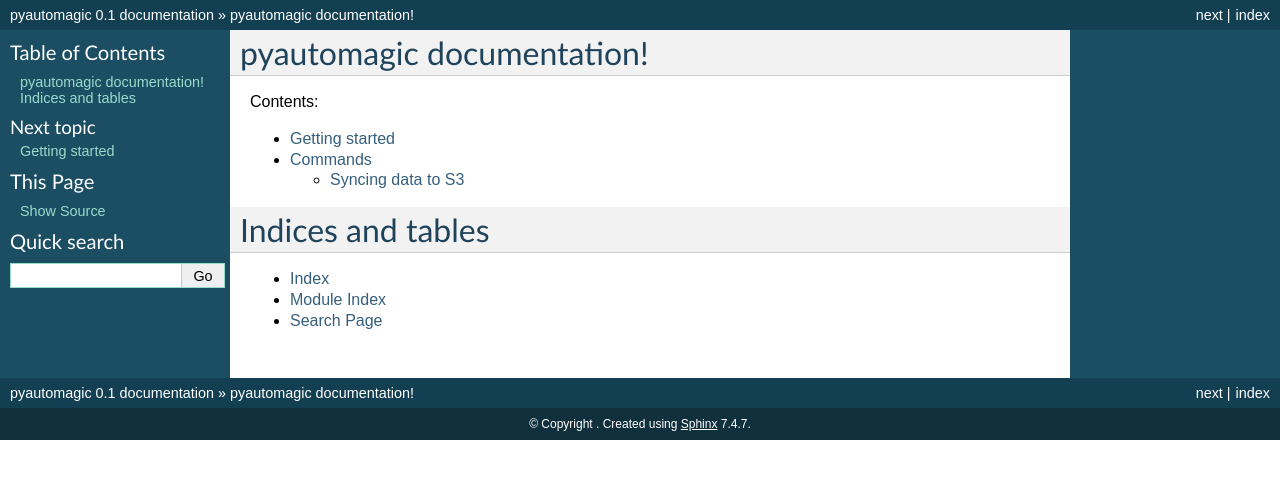
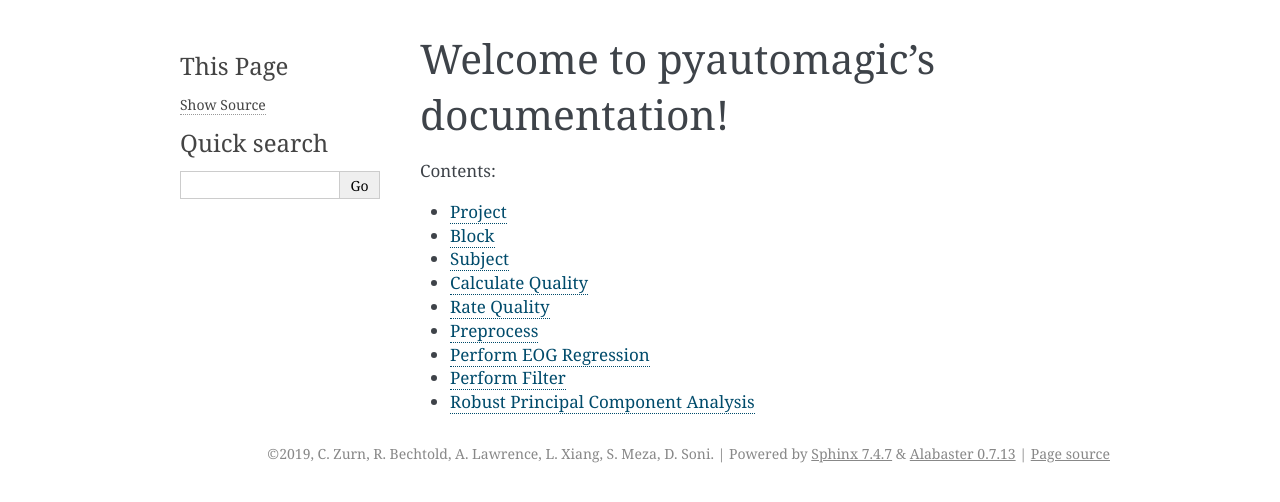
Before and after one commit to NeuroDataDesign/pyautomagic, a Sphinx documentation site: the page built from docs/index.rst, in a window 1280 px wide. Shown: the top 502 px of the page. Built offline with Sphinx 7.4.7, drawn with Linux system fonts in a browser that asks for light colours.

Commit message:
added documentation using sphinx to pull from docstrings to create the document

```diff
--- a/docs/conf.py
+++ b/docs/conf.py
@@ -1,244 +1,66 @@
-# -*- coding: utf-8 -*-
+# Configuration file for the Sphinx documentation builder.
 #
-# pyautomagic documentation build configuration file, created by
-# sphinx-quickstart.
-#
-# This file is execfile()d with the current directory set to its containing dir.
-#
-# Note that not all possible configuration values are present in this
-# autogenerated file.
-#
-# All configuration values have a default; values that are commented out
-# serve to show the default.
+# This file only contains a selection of the most common options. For a full
+# list see the documentation:
+# http://www.sphinx-doc.org/en/master/config
 
-import os
-import sys
+# -- Path setup --------------------------------------------------------------
 
 # If extensions (or modules to document with autodoc) are in another directory,
 # add these directories to sys.path here. If the directory is relative to the
 # documentation root, use os.path.abspath to make it absolute, like shown here.
-# sys.path.insert(0, os.path.abspath('.'))
+#
+import os
+import sys
+sys.path.insert(0, os.path.abspath('../'))
+sys.path.insert(0, os.path.abspath('../pyautomagic/src'))
+sys.path.insert(0, os.path.abspath('../pyautomagic/preprocessing'))
 
-# -- General configuration -----------------------------------------------------
+# -- Project information -----------------------------------------------------
 
-# If your documentation needs a minimal Sphinx version, state it here.
-# needs_sphinx = '1.0'
+project = 'pyatuomagic'
+copyright = '2019, C. Zurn, R. Bechtold, A. Lawrence, L. Xiang, S. Meza, D. Soni'
+author = 'C. Zurn, R. Bechtold, A. Lawrence, L. Xiang, S. Meza, D. Soni'
 
-# Add any Sphinx extension module names here, as strings. They can be extensions
-# coming with Sphinx (named 'sphinx.ext.*') or your custom ones.
-extensions = []
+# The full version, including alpha/beta/rc tags
+release = '0.0.1'
+
+
+# -- General configuration ---------------------------------------------------
+
+# Add any Sphinx extension module names here, as strings. They can be
+# extensions coming with Sphinx (named 'sphinx.ext.*') or your custom
+# ones.
+extensions = ['sphinx.ext.napoleon','sphinx.ext.autodoc'
+]
+
+napoleon_google_docstring = False
+napoleon_use_param = False
+napoleon_use_ivar = True
 
 # Add any paths that contain templates here, relative to this directory.
 templates_path = ['_templates']
 
-# The suffix of source filenames.
-source_suffix = '.rst'
-
-# The encoding of source files.
-# source_encoding = 'utf-8-sig'
-
-# The master toctree document.
-master_doc = 'index'
-
-# General information about the project.
-project = u'pyautomagic'
-
-# The version info for the project you're documenting, acts as replacement for
-# |version| and |release|, also used in various other places throughout the
-# built documents.
-#
-# The short X.Y version.
-version = '0.1'
-# The full version, including alpha/beta/rc tags.
-release = '0.1'
-
-# The language for content autogenerated by Sphinx. Refer to documentation
-# for a list of supported languages.
-# language = None
-
-# There are two options for replacing |today|: either, you set today to some
-# non-false value, then it is used:
-# today = ''
-# Else, today_fmt is used as the format for a strftime call.
-# today_fmt = '%B %d, %Y'
-
 # List of patterns, relative to source directory, that match files and
 # directories to ignore when looking for source files.
-exclude_patterns = ['_build']
-
-# The reST default role (used for this markup: `text`) to use for all documents.
-# default_role = None
-
-# If true, '()' will be appended to :func: etc. cross-reference text.
-# add_function_parentheses = True
-
-# If true, the current module name will be prepended to all description
-# unit titles (such as .. function::).
-# add_module_names = True
-
-# If true, sectionauthor and moduleauthor directives will be shown in the
-# output. They are ignored by default.
-# show_authors = False
-
-# The name of the Pygments (syntax highlighting) style to use.
-pygments_style = 'sphinx'
-
-# A list of ignored prefixes for module index sorting.
-# modindex_common_prefix = []
+# This pattern also affects html_static_path and html_extra_path.
+exclude_patterns = []
 
 
-# -- Options for HTML output ---------------------------------------------------
+# -- Options for HTML output -------------------------------------------------
 
 # The theme to use for HTML and HTML Help pages.  See the documentation for
 # a list of builtin themes.
-html_theme = 'default'
-
-# Theme options are theme-specific and customize the look and feel of a theme
-# further.  For a list of options available for each theme, see the
-# documentation.
-# html_theme_options = {}
-
-# Add any paths that contain custom themes here, relative to this directory.
-# html_theme_path = []
-
-# The name for this set of Sphinx documents.  If None, it defaults to
-# "<project> v<release> documentation".
-# html_title = None
-
-# A shorter title for the navigation bar.  Default is the same as html_title.
-# html_short_title = None
-
-# The name of an image file (relative to this directory) to place at the top
-# of the sidebar.
-# html_logo = None
-
-# The name of an image file (within the static path) to use as favicon of the
-# docs.  This file should be a Windows icon file (.ico) being 16x16 or 32x32
-# pixels large.
-# html_favicon = None
+#
+html_theme = 'alabaster'
 
 # Add any paths that contain custom static files (such as style sheets) here,
 # relative to this directory. They are copied after the builtin static files,
 # so a file named "default.css" will overwrite the builtin "default.css".
 html_static_path = ['_static']
 
-# If not '', a 'Last updated on:' timestamp is inserted at every page bottom,
-# using the given strftime format.
-# html_last_updated_fmt = '%b %d, %Y'
-
-# If true, SmartyPants will be used to convert quotes and dashes to
-# typographically correct entities.
-# html_use_smartypants = True
-
-# Custom sidebar templates, maps document names to template names.
-# html_sidebars = {}
-
-# Additional templates that should be rendered to pages, maps page names to
-# template names.
-# html_additional_pages = {}
-
-# If false, no module index is generated.
-# html_domain_indices = True
-
-# If false, no index is generated.
-# html_use_index = True
-
-# If true, the index is split into individual pages for each letter.
-# html_split_index = False
-
-# If true, links to the reST sources are added to the pages.
-# html_show_sourcelink = True
-
-# If true, "Created using Sphinx" is shown in the HTML footer. Default is True.
-# html_show_sphinx = True
-
-# If true, "(C) Copyright ..." is shown in the HTML footer. Default is True.
-# html_show_copyright = True
-
-# If true, an OpenSearch description file will be output, and all pages will
-# contain a <link> tag referring to it.  The value of this option must be the
-# base URL from which the finished HTML is served.
-# html_use_opensearch = ''
-
-# This is the file name suffix for HTML files (e.g. ".xhtml").
-# html_file_suffix = None
-
-# Output file base name for HTML help builder.
-htmlhelp_basename = 'pyautomagicdoc'
-
-
-# -- Options for LaTeX output --------------------------------------------------
+# -- Options for LaTeX output -------------------------------------------------
 
 latex_elements = {
-    # The paper size ('letterpaper' or 'a4paper').
-    # 'papersize': 'letterpaper',
-
-    # The font size ('10pt', '11pt' or '12pt').
-    # 'pointsize': '10pt',
-
-    # Additional stuff for the LaTeX preamble.
-    # 'preamble': '',
+  'extraclassoptions': 'openany,oneside'
 }
-
-# Grouping the document tree into LaTeX files. List of tuples
-# (source start file, target name, title, author, documentclass [howto/manual]).
-latex_documents = [
-    ('index',
-     'pyautomagic.tex',
-     u'pyautomagic Documentation',
-     u"NDD19", 'manual'),
-]
-
-# The name of an image file (relative to this directory) to place at the top of
-# the title page.
-# latex_logo = None
-
-# For "manual" documents, if this is true, then toplevel headings are parts,
-# not chapters.
-# latex_use_parts = False
-
-# If true, show page references after internal links.
-# latex_show_pagerefs = False
-
-# If true, show URL addresses after external links.
-# latex_show_urls = False
-
-# Documents to append as an appendix to all manuals.
-# latex_appendices = []
-
-# If false, no module index is generated.
-# latex_domain_indices = True
-
-
-# -- Options for manual page output --------------------------------------------
-
-# One entry per manual page. List of tuples
-# (source start file, name, description, authors, manual section).
-man_pages = [
-    ('index', 'pyautomagic', u'pyautomagic Documentation',
-     [u"NDD19"], 1)
-]
-
-# If true, show URL addresses after external links.
-# man_show_urls = False
-
-
-# -- Options for Texinfo output ------------------------------------------------
-
-# Grouping the document tree into Texinfo files. List of tuples
-# (source start file, target name, title, author,
-#  dir menu entry, description, category)
-texinfo_documents = [
-    ('index', 'pyautomagic', u'pyautomagic Documentation',
-     u"NDD19", 'pyautomagic',
-     'A Python3 version of the automagic EEG processing pipeline.', 'Miscellaneous'),
-]
-
-# Documents to append as an appendix to all manuals.
-# texinfo_appendices = []
-
-# If false, no module index is generated.
-# texinfo_domain_indices = True
-
-# How to display URL addresses: 'footnote', 'no', or 'inline'.
-# texinfo_show_urls = 'footnote'
--- a/docs/getting-started.rst
+++ /dev/null
@@ -1,6 +0,0 @@
-Getting started
-===============
-
-This is where you describe how to get set up on a clean install, including the
-commands necessary to get the raw data (using the `sync_data_from_s3` command,
-for example), and then how to make the cleaned, final data sets.
--- a/docs/index.rst
+++ b/docs/index.rst
@@ -1,24 +1,14 @@
 .. pyautomagic documentation master file, created by
-   sphinx-quickstart.
+   sphinx-quickstart on Fri Dec 20 14:56:43 2019.
    You can adapt this file completely to your liking, but it should at least
    contain the root `toctree` directive.
 
-pyautomagic documentation!
-==============================================
-
-Contents:
+Welcome to pyautomagic's documentation!
+=======================================
 
 .. toctree::
    :maxdepth: 2
+   :caption: Contents:
 
-   getting-started
-   commands
-
-
-
-Indices and tables
-==================
-
-* :ref:`genindex`
-* :ref:`modindex`
-* :ref:`search`
+   source
+   preprocessing
--- /dev/null
+++ b/docs/preprocessing.rst
@@ -0,0 +1,23 @@
+Preprocess
+==========
+
+.. automodule:: preprocess
+   :members:
+
+Perform EOG Regression
+======================
+
+.. automodule:: perform_EOG_regression
+   :members:
+
+Perform Filter
+==============
+
+.. automodule:: performFilter
+   :members:
+
+Robust Principal Component Analysis
+===================================
+
+.. automodule:: rpca
+   :members:
--- /dev/null
+++ b/docs/source.rst
@@ -0,0 +1,29 @@
+Project
+=======
+
+.. automodule:: Project
+   :members:
+
+Block
+=====
+
+.. automodule:: Block
+   :members:
+
+Subject
+=======
+
+.. automodule:: Subject
+   :members:
+
+Calculate Quality
+=================
+
+.. automodule:: calcQuality
+   :members:
+
+Rate Quality
+============
+
+.. automodule:: rateQuality
+   :members:
```
Also changed, not shown: docs/commands.rst (deleted, +0 -10 lines), 5 other files.
